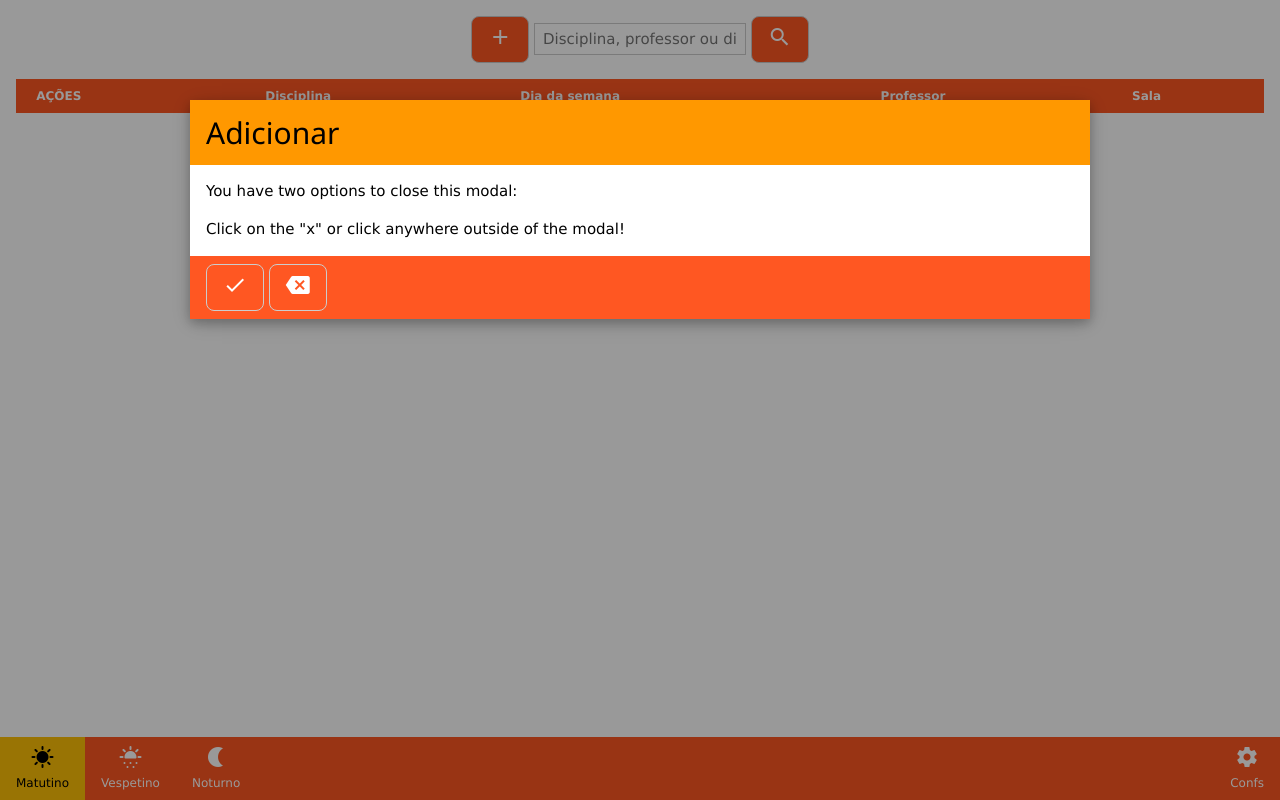
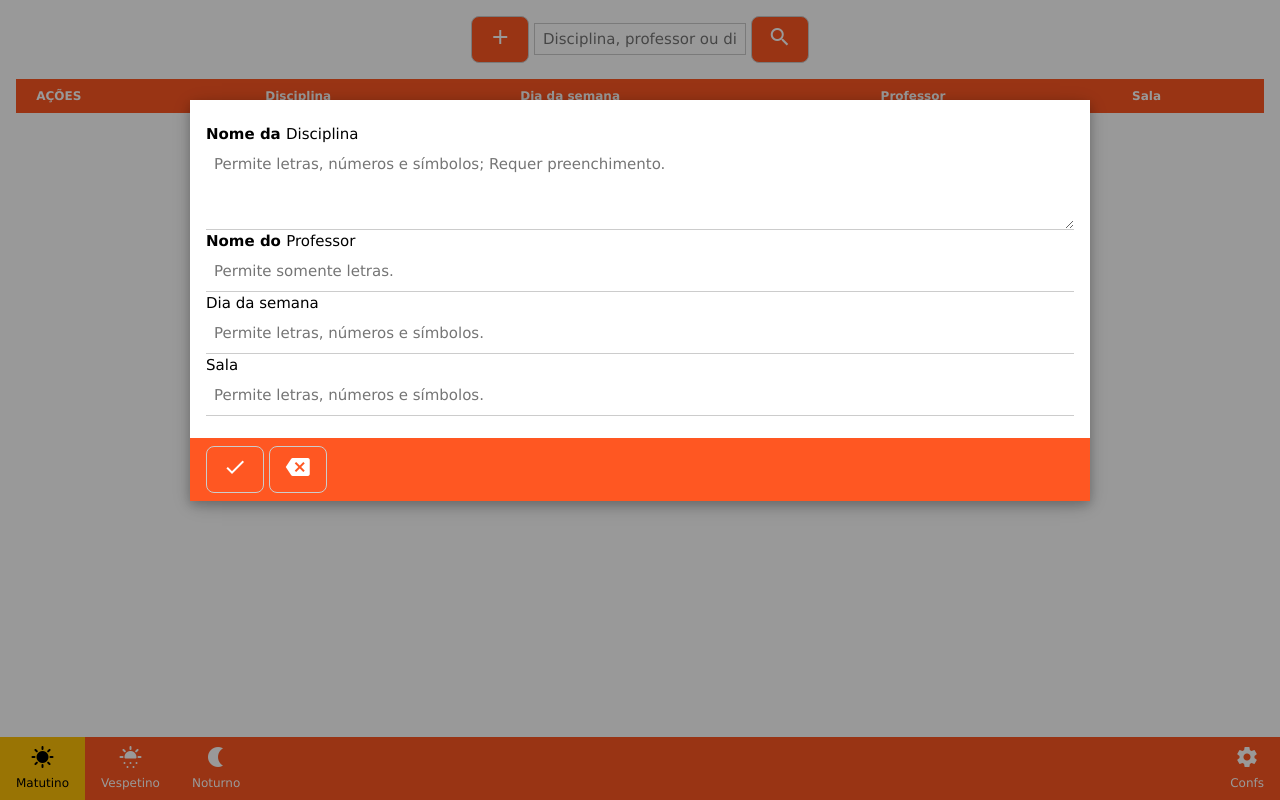
Before and after one commit to wagnerlberto/front-adm-ensalamento, a plain HTML site: page matutino.html in a window 1280 px wide. Both pictures are taken after a click on the link "add". Drawn offline with nearby package versions, Linux system fonts and the light colour scheme.

Commit message:
Criação do painel de formulário

```diff
--- a/matutino.html
+++ b/matutino.html
@@ -52,23 +52,42 @@
 
     <!-- Painel do formulário -->
     <section class="w3-panel">
+      <!-- Fundo da janela modal -->
       <div id="formulario" class="w3-modal w3-animate-opacity">
+        <!-- Janela modal -->
         <div class="w3-modal-content w3-card-4">
-          <header class="w3-container w3-orange">
-            <h2>Adicionar</h2>
-          </header>
+          <form onsubmit="inserirMatutino()">
+            <!-- Campos -->
             <div class="w3-container">
-            <p>You have two options to close this modal:</p>
-            <p>Click on the "x" or click anywhere outside of the modal!</p>
+              <br>
+              <div class="campo-form">
+                <label for="disciplina"><b>Nome da </b>Disciplina</label>
+                <textarea class="w3-input" name="disciplina" id="disciplina" rows="3" placeholder="Permite letras, números e símbolos; Requer preenchimento."></textarea>
               </div>
+              <div class="campo-form">
+                <label for="professor"><b>Nome do </b>Professor</label>
+                <input class="w3-input" type="text" name="professor" id="professor" placeholder="Permite somente letras.">
+              </div>
+              <div class="campo-form">
+                <label for="diaDaSemana">Dia da semana</label>
+                <input class="w3-input" type="text" name="diaDaSemana" id="diaDaSemana" placeholder="Permite letras, números e símbolos.">
+              </div>
+              <div class="campo-form">
+                <label for="sala">Sala</label>
+                <input class="w3-input" type="text" name="sala" id="sala" placeholder="Permite letras, números e símbolos.">
+              </div>
+              <br>
+            </div>
+            <!-- Botões -->
             <footer class="w3-container w3-deep-orange w3-padding">
               <a id="btn-salvar" class="w3-button w3-deep-orange w3-border w3-hover-orange w3-round-large w3-small" href="#"
-            onclick=""><i
+              onclick="document.getElementById('formulario').style.display='none'"><i
               class="material-icons">check</i></a>
               <a id="btn-cancelar" class="w3-button w3-deep-orange w3-border w3-hover-orange w3-round-large w3-small" href="#"
               onclick="document.getElementById('formulario').style.display='none'"><i
               class="material-icons">backspace</i></a>
             </footer>
+          </form>
         </div>
       </div>
     </section>
@@ -76,7 +95,7 @@
 
   <footer class="w3-bottom">
     <div class="w3-bar w3-deep-orange">
-      <a href="#" class="w3-bar-item w3-button w3-small w3-hover-orange w3-amber"><i
+      <a href="matutino.html" class="w3-bar-item w3-button w3-small w3-hover-orange w3-amber"><i
           class="material-icons">sunny</i><br>Matutino</a>
       <a href="#" class="w3-bar-item w3-button w3-small w3-hover-orange"><i
           class="material-icons">sunny_snowing</i><br>Vespetino</a>
```
Also changed, not shown: index.html (+8 -4 lines). Lines whose indentation alone changed are shown as unchanged.
